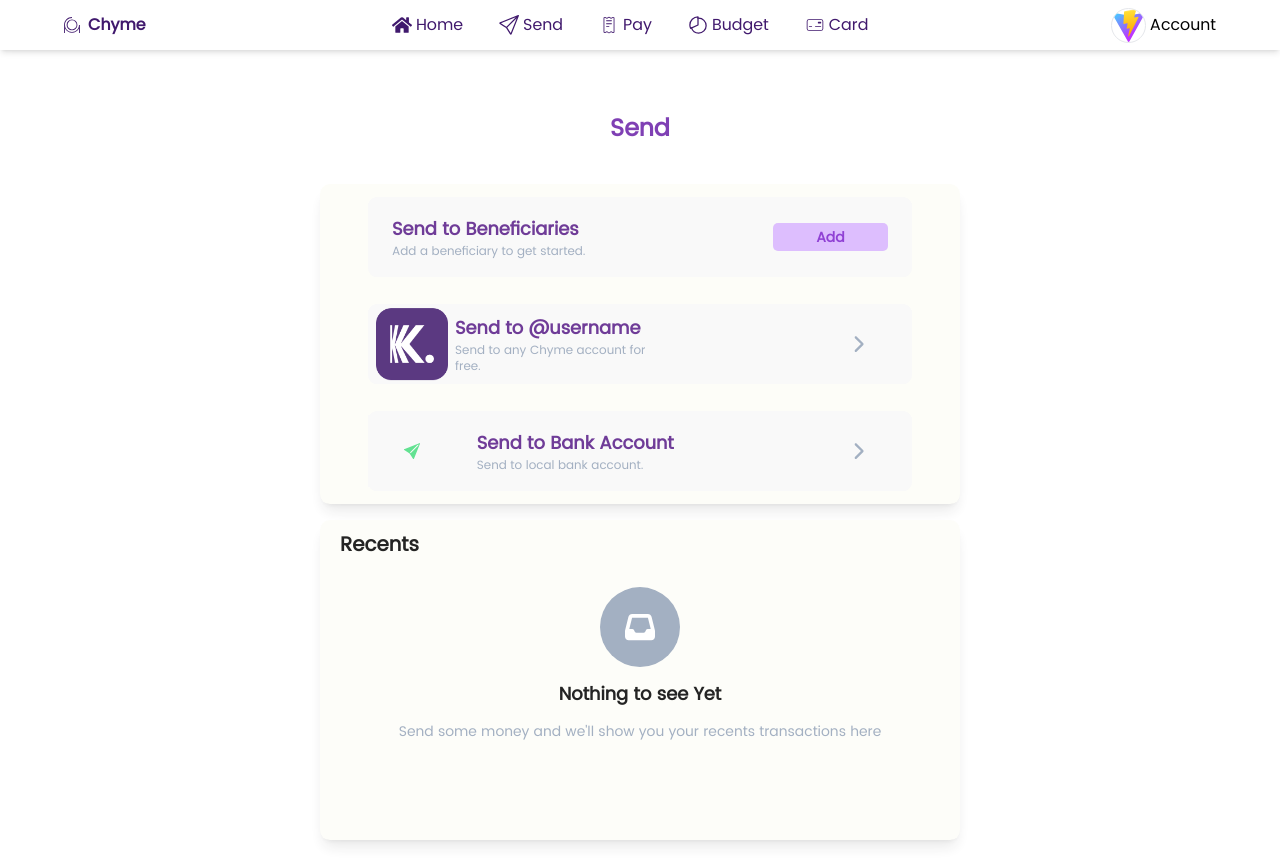
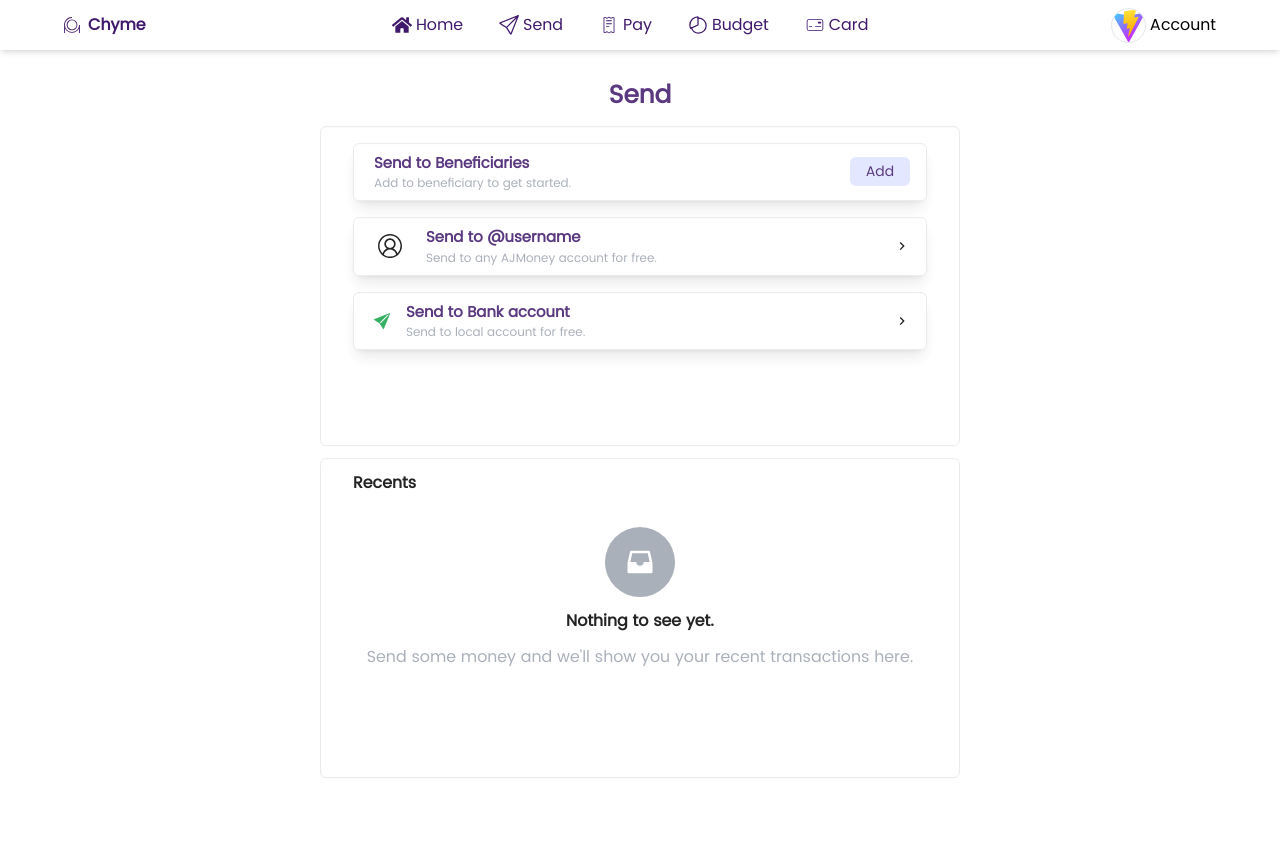
Before and after one commit to FrancisUzoigwe/Chyme_fe, a React (Vite) app: page /auth/send in a window 1280 px wide. Built offline with nearby package versions, Linux system fonts and the light colour scheme; no server answers.

Commit message:
send page almost done

```diff
--- a/src/pages/home/Send.tsx
+++ b/src/pages/home/Send.tsx
@@ -1,8 +1,9 @@
-import { FaChevronRight, FaInbox } from "react-icons/fa6";
 import { BsFillSendFill } from "react-icons/bs"
-import Logo from '../../assets/kuda.png'
 import { motion } from "framer-motion"
-import {Link} from 'react-router-dom'
+import { MdOutlineChevronRight } from "react-icons/md";
+import { VscAccount } from "react-icons/vsc"
+import { RiInbox2Fill } from "react-icons/ri";
+import { useNavigate } from 'react-router-dom'
 
 
 const Send = () => {
@@ -21,61 +22,57 @@ const Send = () => {
     }
   }
 
+  const navigate = useNavigate()
   return (
-    <motion.div variants={motionVariant} initial="close" animate="open" className="w-full min-h-[50rem] flex justify-center gap-[2%] items-center flex-col">
-      <header className="w-full h-[10%] flex justify-center items-center text-2xl font-bold text-purple-800">Send</header>
-      <section className="w-[50%] h-[40%] bg-[#FDFDF7] flex-col justify-around items-center flex shadow-lg rounded-[10px] max-sm:w-[90%] max-lg:w-[80%]">
-        <div className="w-[85%] h-[25%] bg-[#F8F8F8] flex rounded-[9px]">
-          <div className=" w-[70%] h-[100%]  flex-col flex justify-center items-start p-6">
-            <h3 className=" font-extrabold text-purple-900 text-lg max-sm:text-xs">Send to Beneficiaries</h3>
-            <span className=" font-medium text-slate-400 text-xs">Add a beneficiary to get started.</span>
-          </div>
-          <div className=" w-[30%] h-[100%] flex justify-center items-center">
-            <button className="w-[70%] h-[35%] bg-purple-300 text-sm text-purple-700 font-semibold rounded-[5px]">Add</button>
+    <motion.div variants={motionVariant} initial="close" animate="open" className="w-full min-h-[100vh] flex items-center flex-col shadow-md">
+      <div className="my-3 text-[25px] font-black text-[#40196D]">Send</div>
+      <div className="w-[50%] max-md:w-[90%] min-h-[40%] flex flex-col items-center border py-2 rounded-md">
+        <div className="w-full h-auto flex items-center justify-center">
+          <div className="w-[90%] flex items-center justify-between my-2 shadow-lg border py-2 rounded-md">
+            <div className="ml-5">
+              <div className="text-[#40196D] text-[15px] font-bold">Send to Beneficiaries</div>
+              <div className="text-[12px] text-gray-400">Add to beneficiary to get started.</div>
+            </div>
+            <button className="text-[14px] text-[#40196D] py-1 px-4 rounded-md mr-4 bg-[#DFE3FF]">Add</button>
           </div>
         </div>
-        <div className="w-[85%] h-[25%] bg-[#F8F8F8] flex rounded-[9px]">
-          <div className="w-[80%] h-[100%] flex justify-start items-center max-sm:w-[80%] max-sm:gap-[10px]">
-            <div className="w-[20%] h-[90%] flex justify-center items-center">
-              <img src={Logo} alt="" className=" w-full h-full object-contain" />
+        <div className="w-full h-auto flex items-center justify-center">
+          <div className="w-[90%] flex items-center justify-between my-2 shadow-lg border py-2 rounded-md hover:cursor-pointer" onClick={() => {
+            navigate("/auth/send/username")
+          }}>
+            <div className="flex  items-center">
+              <div className="ml-4 w-[40px] h-[40px] rounded-md flex items-center justify-center"><VscAccount className="text-2xl" /></div>
+              <div className="ml-4">
+                <div className="text-[#40196D] text-[15px] font-bold">Send to @username</div>
+                <div className="text-[12px] text-gray-400">Send to any AJMoney account for free.</div>
+              </div>
             </div>
-            <div className=" w-[50%] h-[100%] flex-col flex justify-center items-start ">
-              <h3 className=" font-extrabold text-purple-900 text-lg max-sm:text-xs">Send to @username</h3>
-              <span className=" font-medium text-slate-400 text-xs max-sm:text-[9px]">Send to any Chyme account for free.</span>
-            </div>
-          </div>
-          <div className=" w-[20%] h-[100%] flex justify-center items-center ">
-            <FaChevronRight className=" text-lg text-slate-400 cursor-pointer" />
+            <div className="mr-4"><MdOutlineChevronRight /></div>
           </div>
         </div>
-        <div className="w-[85%] h-[25%]  bg-[#F8F8F8] flex rounded-[9px]  ">
-          <div className="w-[80%] h-[100%] flex justify-start items-center gap-[5%] max-sm:w-[80%] max-sm:gap-[10px]">
-            <div className="w-[20%] h-[90%] flex justify-center items-center bg-[#F9F9F9]">
-              <BsFillSendFill className=" text-green-400" />
+        <div className="w-full h-auto flex items-center justify-center">
+          <div className="w-[90%] flex items-center justify-between my-2 shadow-lg border py-2 rounded-md hover:cursor-pointer" onClick={() => {
+            navigate("/auth/send/account")
+          }}>
+            <div className="flex  items-center">
+              <div className="ml-5"><BsFillSendFill className="text-green-600" /></div>
+              <div className="ml-4">
+                <div className="text-[#40196D] text-[15px] font-bold">Send to Bank account</div>
+                <div className="text-[12px] text-gray-400">Send to local account for free.</div>
+              </div>
             </div>
-            <div className=" w-[50%] h-[100%] flex-col flex justify-center items-start">
-              <Link to='/auth/sendbank'>
-                <h3 className=" font-extrabold text-purple-900 text-lg max-sm:text-xs">Send to Bank Account</h3>
-              </Link>
-              <span className=" font-medium text-slate-400 text-xs">Send to local bank account.</span>
-            </div>
-          </div>
-          <div className=" w-[20%] h-[100%] flex justify-center items-center ">
-            <FaChevronRight className=" text-lg text-slate-400 cursor-pointer" />
+            <div className="mr-4"><MdOutlineChevronRight /></div>
           </div>
         </div>
-      </section>
-      <section className="w-[50%] h-[40%] bg-[#FDFDF8] rounded-[10px] shadow-lg max-sm:w-[90%] max-lg:w-[80%]">
-        <header className=" w-full h-[15%] flex justify-start items-center p-5 font-extrabold text-xl ">Recents</header>
-        <section className=" w-full h-[60%] flex justify-center gap-[7%] items-center flex-col">
-          <section className="w-[80px] h-[80px] rounded-[50%] bg-slate-400 flex items-center justify-center">
-            <FaInbox className="text-3xl text-white " />
-          </section>
-          <h3 className=" font-extrabold text-black text-lg">Nothing to see Yet</h3>
-          <span className=" font-medium text-slate-400 text-sm max-sm:text-center">Send some money and we'll
-            show you your recents transactions here</span>
-        </section>
-      </section>
+      </div>
+      <div className="my-3 rounded-md w-[50%] max-md:w-[90%] min-h-[40%] border flex flex-col items-center">
+        <div className="w-[90%] my-3 font-bold">Recents</div>
+        <div className="my-5 w-full flex items-center flex-col">
+          <div className="w-[70px] h-[70px] rounded-full flex items-center justify-center bg-gray-400"><RiInbox2Fill className="text-white text-3xl" /></div>
+          <div className="my-3 font-black">Nothing to see yet.</div>
+          <div className="text-center text-gray-400">Send some money and we'll show you your recent transactions here.</div>
+        </div>
+      </div>
     </motion.div>
   )
 }
--- /dev/null
+++ b/src/pages/home/Sendtousername.tsx
@@ -0,0 +1,60 @@
+import { motion } from "framer-motion"
+import { MdChevronLeft } from "react-icons/md"
+import { RiInbox2Fill } from "react-icons/ri"
+import { useNavigate } from "react-router-dom"
+import { IoIosSearch } from "react-icons/io"
+import image from "../../assets/NG.png"
+import { useDispatch } from "react-redux"
+import { changeToggled } from "../../global/globalState"
+
+const Sendtousername = () => {
+
+    const motionVariant = {
+        open: {
+            opacity: 1,
+            y: 0,
+            transition: {
+                duration: 0.7,
+            },
+        },
+        close: {
+            opacity: 0,
+            y: "100px",
+        },
+    };
+    const navigate = useNavigate()
+    const dispatch = useDispatch()
+    return (
+        <>
+            <motion.div variants={motionVariant} initial="close" animate="open" className="w-full min-h-[100vh] flex flex-col items-center" onClick={() => {
+                dispatch(changeToggled())
+            }}>
+                <div className="flex items-center font-bold text-[20px] my-3 text-[#40196D]">Send to AjMoney  <img src={image} alt="Nigeria" className="w-[40px] ml-1 h-[40px]" /></div>
+                <div className="w-[50%] max-md:w-[90%] flex flex-col items-center border rounded-md min-h-[50%]">
+                    <div className="flex items-center w-[90%] my-3 ">
+                        <div className="flex items-center hover:cursor-pointer" onClick={() => {
+                            navigate(-1)
+                        }}>
+                            <div><MdChevronLeft /></div>
+                            <div className="ml-1">Back</div>
+                        </div>
+                    </div>
+                    <div className="font-black text-[17px] my-4 flex items-center">Send to AJMoney <img src={image} className="w-[40px] ml-1 h-[40px]" alt="Nigeria" /></div>
+
+                    <div className="w-[90%] h-[45px] rounded-md shadow-md border relative overflow-hidden flex items-center">
+                        <div className="ml-2"><IoIosSearch className="text-2xl" /></div>
+                        <input type="text" className="h-full w-full outline-none pl-3 relative" placeholder="@username" />
+                    </div>
+                    <div className="my-5 w-full flex items-center flex-col">
+                        <div className="w-[70px] h-[70px] rounded-full flex items-center justify-center bg-gray-400"><RiInbox2Fill className="text-white text-3xl" /></div>
+                        <div className="my-3 font-black">What's their @username?</div>
+                        <div className="text-center text-gray-400">Type in the @username of the recipient.</div>
+                    </div>
+
+                </div>
+            </motion.div>
+        </>
+    )
+}
+
+export default Sendtousername
```
Also changed, not shown: src/pages/home/SendBank.tsx (+8 -16 lines), src/router/mainRoute.tsx (+6 -1 lines).
